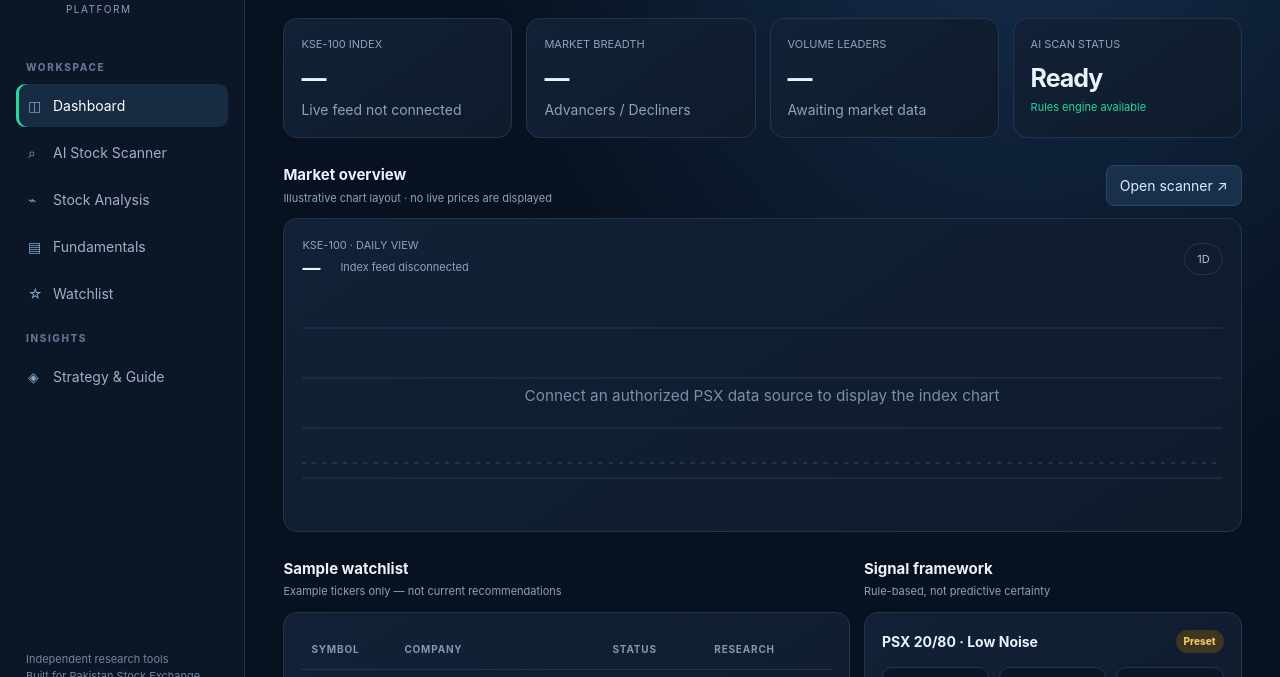
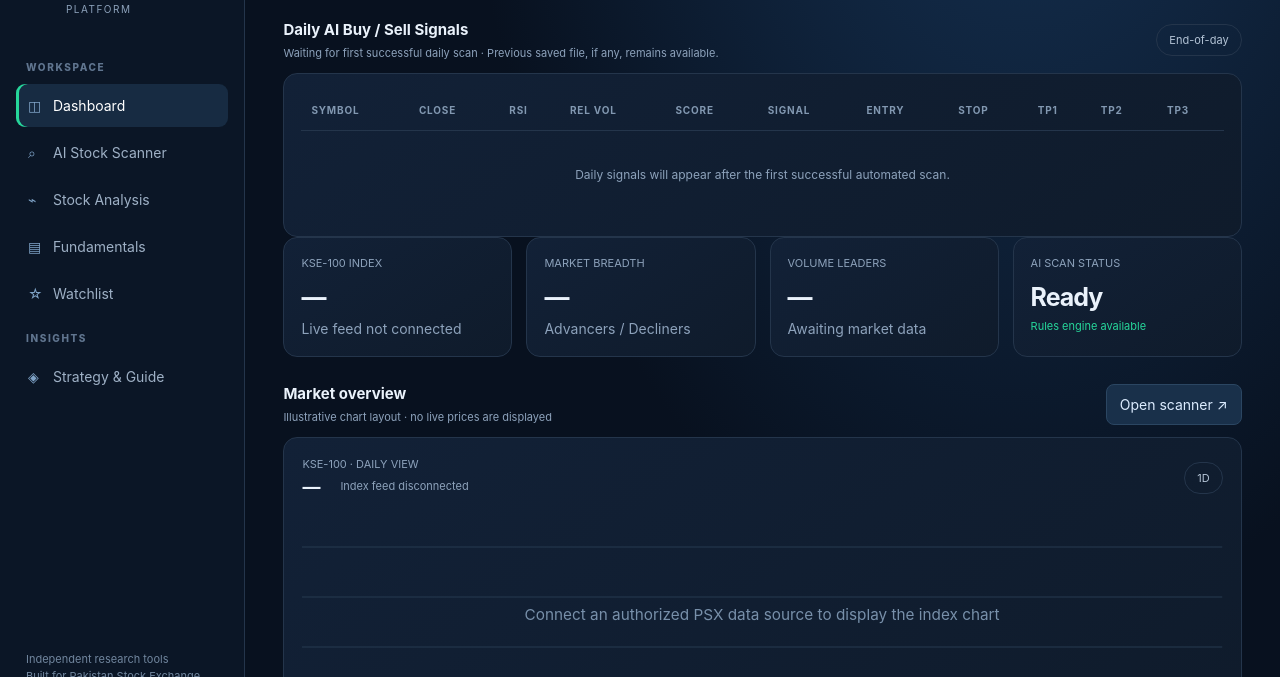
Before and after one commit to gohargoharayub-star/PSX-AI-INTELLIGENCE, a plain HTML site: page index.html in a window 1280 px wide. Shown: the part 87-764 px from the top of the page. Drawn offline with Linux system fonts and the light colour scheme.

Commit message:
Add live daily buy sell signal board

```diff
--- a/index.html
+++ b/index.html
@@ -13,7 +13,7 @@
 <button class="active" data-page="dashboard"><span>◫</span>Dashboard</button><button data-page="scanner"><span>⌕</span>AI Stock Scanner</button><button data-page="analysis"><span>⌁</span>Stock Analysis</button><button data-page="fundamentals"><span>▤</span>Fundamentals</button><button data-page="watchlist"><span>☆</span>Watchlist</button>
 </nav><div class="navlabel">INSIGHTS</div><nav class="nav"><button data-page="method"><span>◈</span>Strategy & Guide</button></nav><div class="sidefoot">Independent research tools<br>Built for Pakistan Stock Exchange</div></aside>
 <main class="main"><header class="top"><div><div class="eyebrow">PAKISTAN STOCK EXCHANGE</div><h1 id="pageTitle">Market Dashboard</h1></div><div class="righttop"><span class="pill demo">● DEMO DATA</span><span class="pill">PKR · PSX</span></div></header>
-<section class="page active" id="dashboard">
+<section class="page active" id="dashboard"><div class="sectionhead"><div><h2>Daily AI Buy / Sell Signals</h2><p id="dailyMeta">Waiting for first automated daily scan…</p></div><span class="pill">End-of-day</span></div><div class="card tablewrap"><table><thead><tr><th>SYMBOL</th><th>CLOSE</th><th>RSI</th><th>REL VOL</th><th>SCORE</th><th>SIGNAL</th><th>ENTRY</th><th>STOP</th><th>TP1</th><th>TP2</th><th>TP3</th></tr></thead><tbody id="liveSignalBoard"><tr><td colspan="11" class="empty">Daily signals will appear after the first successful automated scan.</td></tr></tbody></table></div>
 <div class="grid">
 <div class="card"><div class="statlabel">KSE-100 INDEX</div><div class="stat">—</div><div class="muted">Live feed not connected</div></div>
 <div class="card"><div class="statlabel">MARKET BREADTH</div><div class="stat">—</div><div class="muted">Advancers / Decliners</div></div>
```
